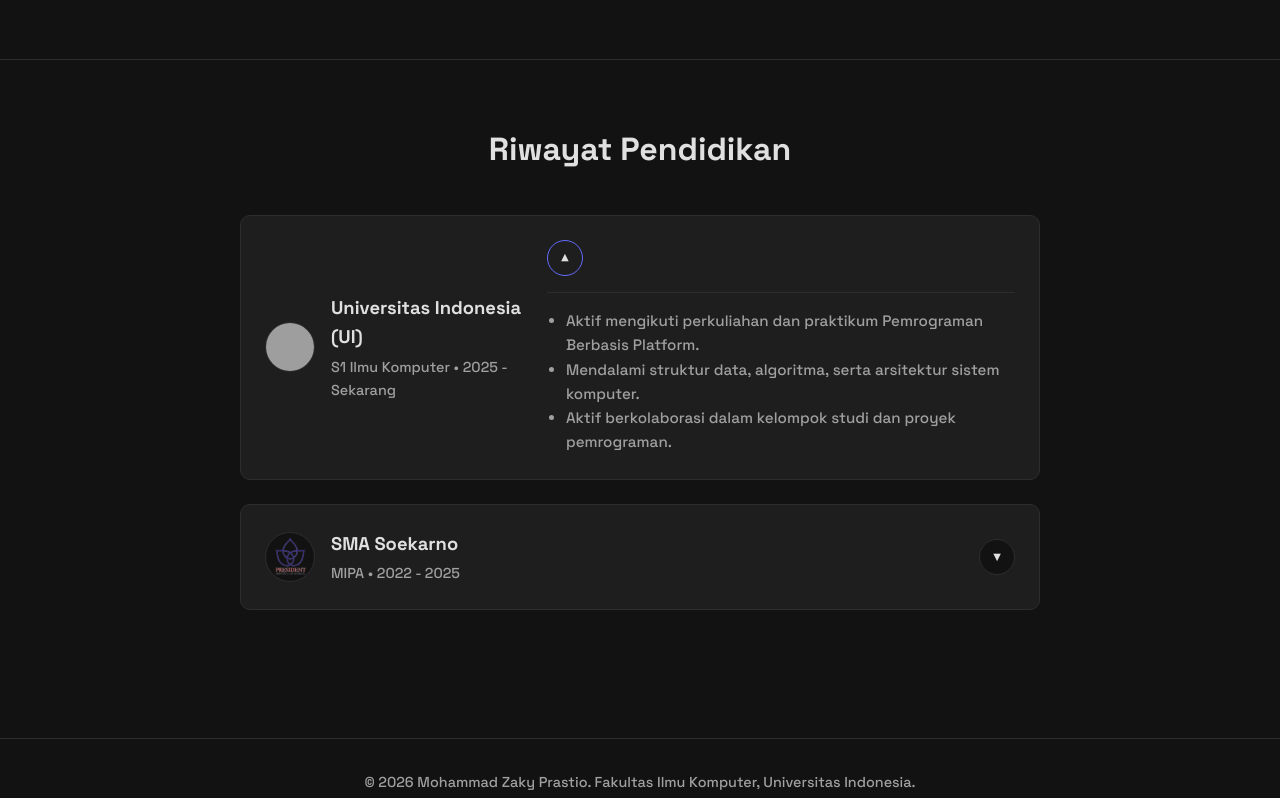
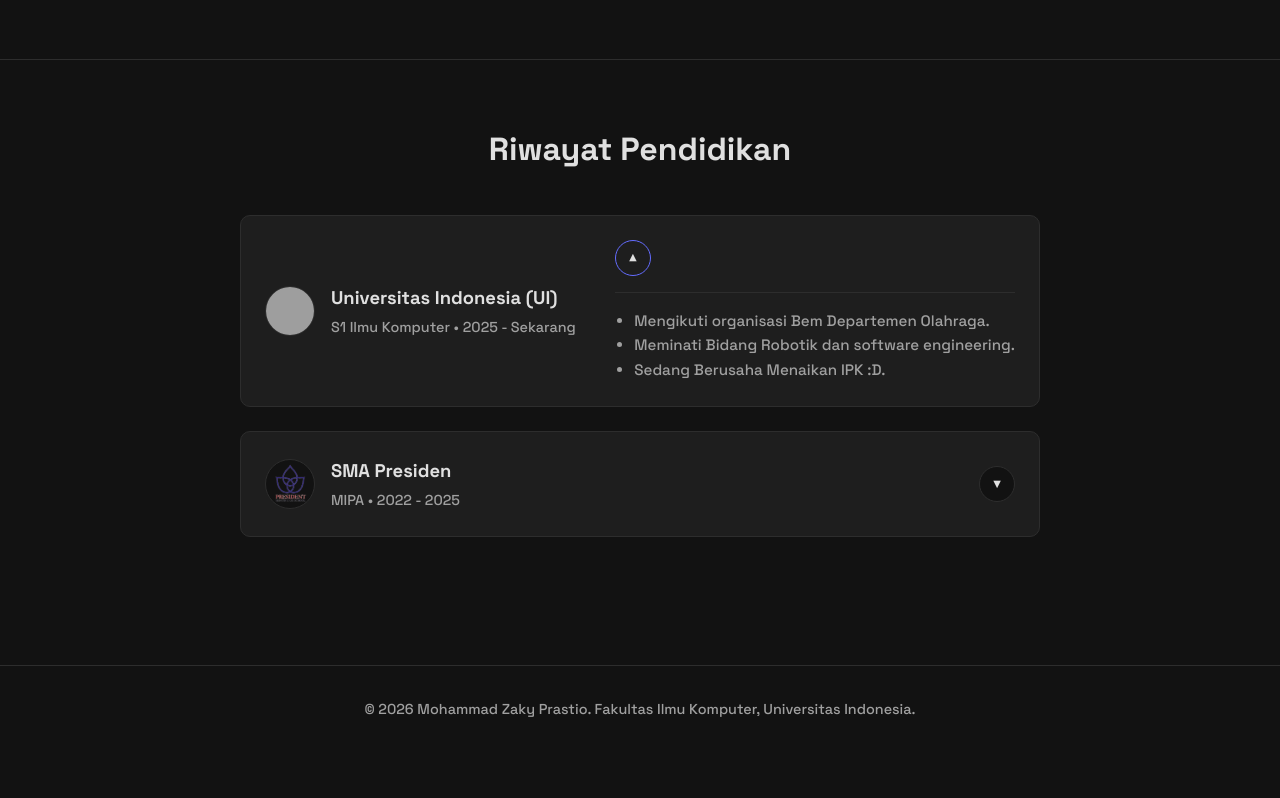
Before and after one commit to ZackForKey/myportofolio, a Django app: page / in a window 1280 px wide, after a click that opens the changed part. Shown: the part 612-1410 px from the top of the page. After the commit the page ends 1329 px from the top, so only its background shows below. Run offline with Django 5.2, Linux system fonts and the light colour scheme; grey boxes are pictures that could not be loaded.

Commit message:
adding Text

```diff
--- a/main/templates/main.html
+++ b/main/templates/main.html
@@ -74,9 +74,9 @@
                                 <summary class="arrow-btn" title="Lihat detail kegiatan">&#9660;</summary>
                                 <div class="edu-details">
                                     <ul>
-                                        <li>Aktif mengikuti perkuliahan dan praktikum Pemrograman Berbasis Platform.</li>
-                                        <li>Mendalami struktur data, algoritma, serta arsitektur sistem komputer.</li>
-                                        <li>Aktif berkolaborasi dalam kelompok studi dan proyek pemrograman.</li>
+                                        <li>Mengikuti organisasi Bem Departemen Olahraga.</li>
+                                        <li>Meminati Bidang Robotik dan software engineering.</li>
+                                        <li>Sedang Berusaha Menaikan IPK :D.</li>
                                     </ul>
                                 </div>
                             </details>
@@ -88,7 +88,7 @@
                         <div class="edu-header">
                             <img src="{% static 'img/Logopres.png' %}" alt="Logo SMA" class="edu-logo">
                             <div class="edu-title-group">
-                                <h3>SMA Soekarno</h3>
+                                <h3>SMA Presiden</h3>
                                 <p class="edu-sub">MIPA &bull; 2022 - 2025</p>
                             </div>
                             <details class="edu-dropdown">
@@ -96,8 +96,8 @@
                                 <div class="edu-details">
                                     <ul>
                                         <li>Menjabat sebagai Wakil Pradana dalam organisasi kepramukaan sekolah.</li>
-                                        <li>Aktif mengikuti kegiatan kedisiplinan dan upacara nasional.</li>
-                                        <li>Lulus dengan prestasi akademik yang memuaskan di bidang sains.</li>
+                                        <li>Aktif mengikuti kegiatan OSIS dan Paskibra.</li>
+                                        <li>Lulus dengan prestasi Non Akademik dan Akademik yang Baik.</li>
                                     </ul>
                                 </div>
                             </details>
```
